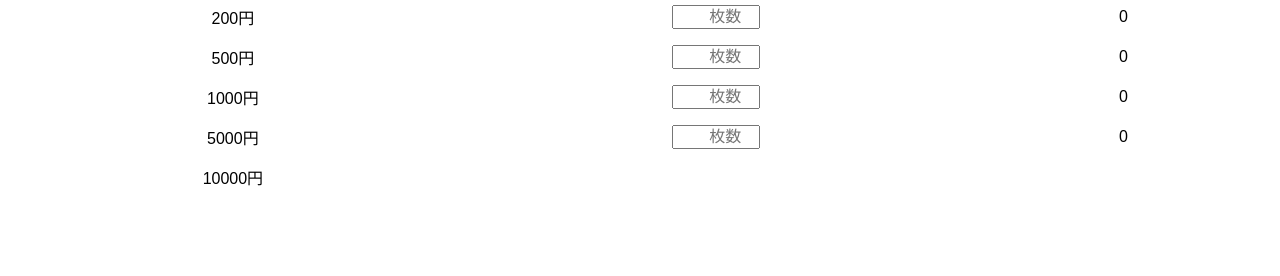
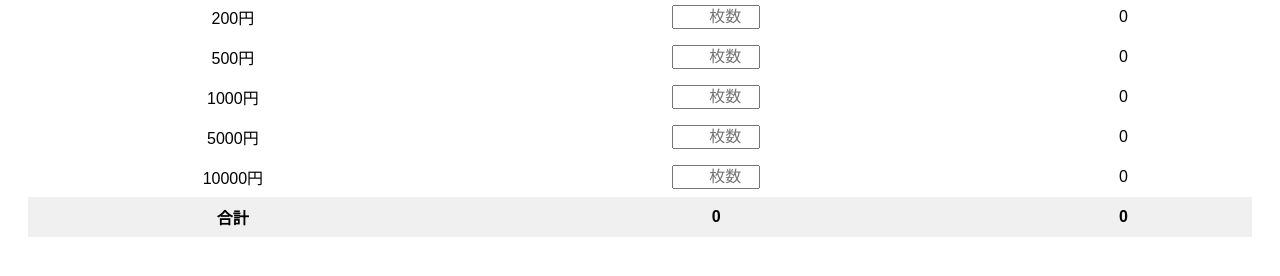
Before and after one commit to kskbombaye/syouhinken, a plain HTML site: page index.html in a window 1280 px wide. Shown: the part 146-422 px from the top of the page. Drawn offline with Linux system fonts and the light colour scheme.

Commit message:
Update index.html

```diff
--- a/index.html
+++ b/index.html
@@ -58,4 +58,41 @@
     </tr>
     <tr>
       <td>10000円</td>
-      <td><input type="number" id="count10000" placeholder="枚数" oninput="calculate
+      <td><input type="number" id="count10000" placeholder="枚数" oninput="calculate()"></td>
+      <td id="total10000">0</td>
+    </tr>
+    <tr>
+      <td class="total">合計</td>
+      <td class="total" id="totalCount">0</td>
+      <td class="total" id="grandTotal">0</td>
+    </tr>
+  </table>
+
+  <script>
+    function calculate() {
+      const count200 = Number(document.getElementById("count200").value) || 0;
+      const count500 = Number(document.getElementById("count500").value) || 0;
+      const count1000 = Number(document.getElementById("count1000").value) || 0;
+      const count5000 = Number(document.getElementById("count5000").value) || 0;
+      const count10000 = Number(document.getElementById("count10000").value) || 0;
+
+      const total200 = count200 * 200;
+      const total500 = count500 * 500;
+      const total1000 = count1000 * 1000;
+      const total5000 = count5000 * 5000;
+      const total10000 = count10000 * 10000;
+
+      const totalCount = count200 + count500 + count1000 + count5000 + count10000;
+      const grandTotal = total200 + total500 + total1000 + total5000 + total10000;
+
+      document.getElementById("total200").textContent = total200.toLocaleString();
+      document.getElementById("total500").textContent = total500.toLocaleString();
+      document.getElementById("total1000").textContent = total1000.toLocaleString();
+      document.getElementById("total5000").textContent = total5000.toLocaleString();
+      document.getElementById("total10000").textContent = total10000.toLocaleString();
+      document.getElementById("totalCount").textContent = totalCount.toLocaleString();
+      document.getElementById("grandTotal").textContent = grandTotal.toLocaleString();
+    }
+  </script>
+</body>
+</html>
```
